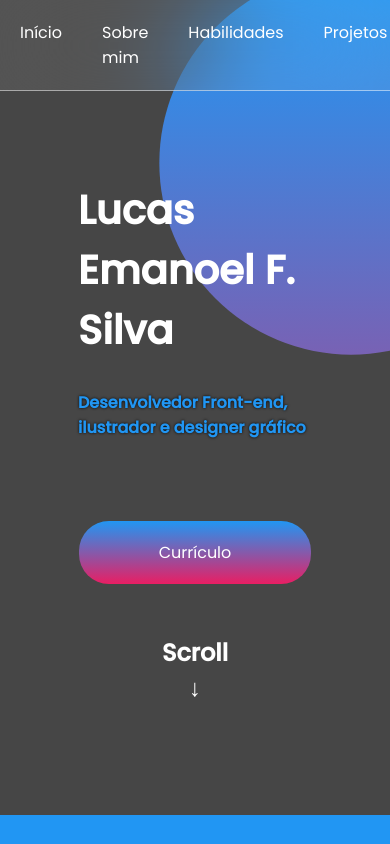
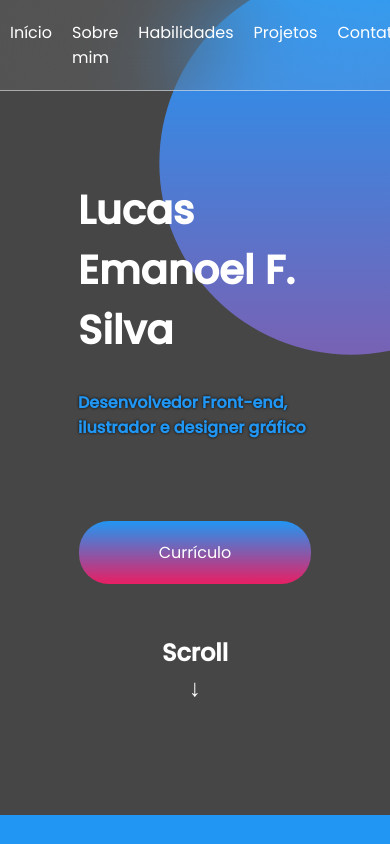
Before and after one commit to lucastheldl/FrontEnd-Portifolio, a plain HTML site: page index.html in a window 390 px wide. Shown: the top 844 px of the page. Drawn offline with Linux system fonts and the light colour scheme; a web font is replaced by a local one.

Commit message:
Header spacing

```diff
--- a/assets/scss/responsivo.scss
+++ b/assets/scss/responsivo.scss
@@ -1,3 +1,12 @@
+@media only screen and (max-width:500px) {
+  header{
+    ul{
+      li{
+        margin: 20px 10px 20px;
+      }
+    }
+  }
+}
 @media only screen and (max-width: 700px) {
   header{
     div{
```
Also changed, not shown: assets/css/style.css, 1 other file.
